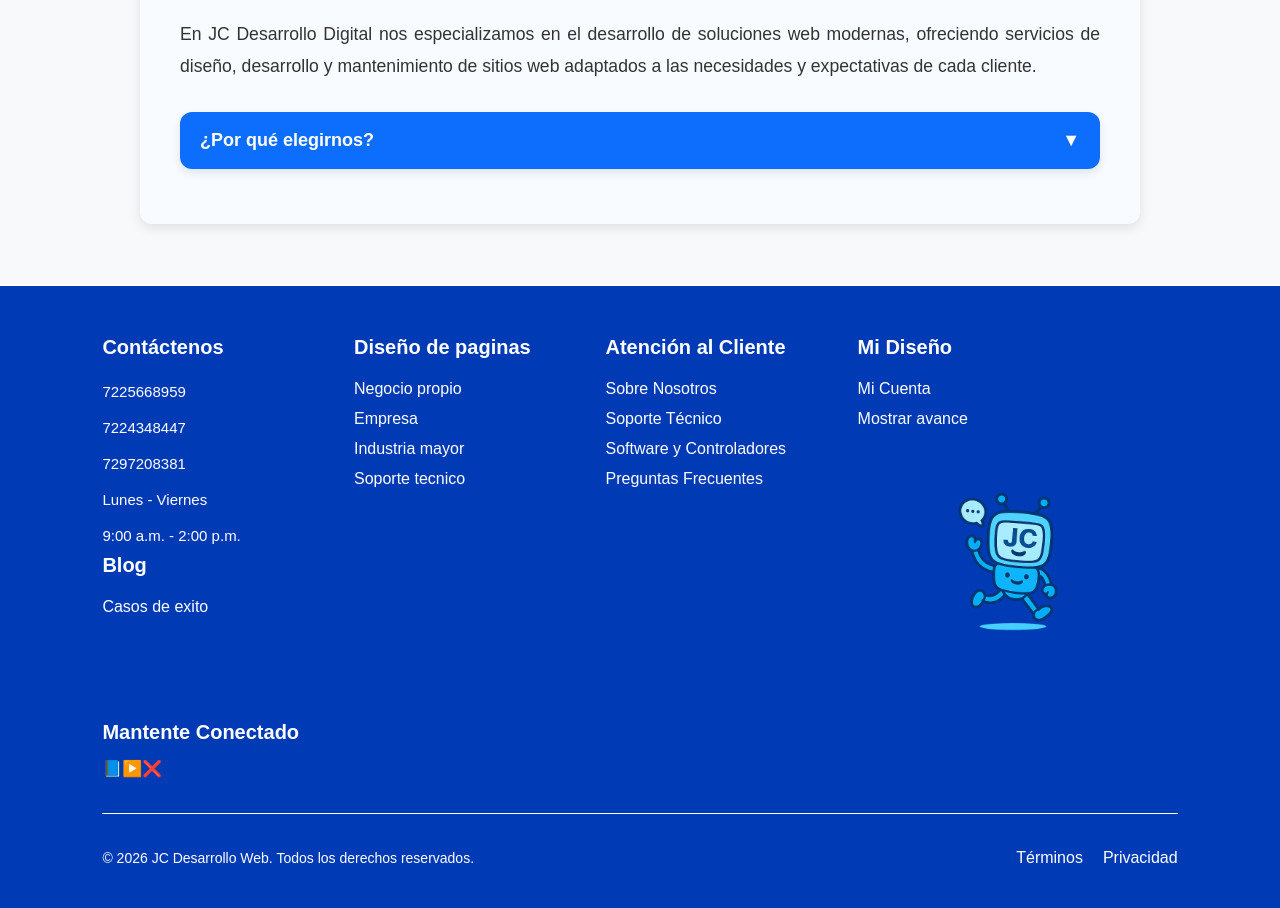
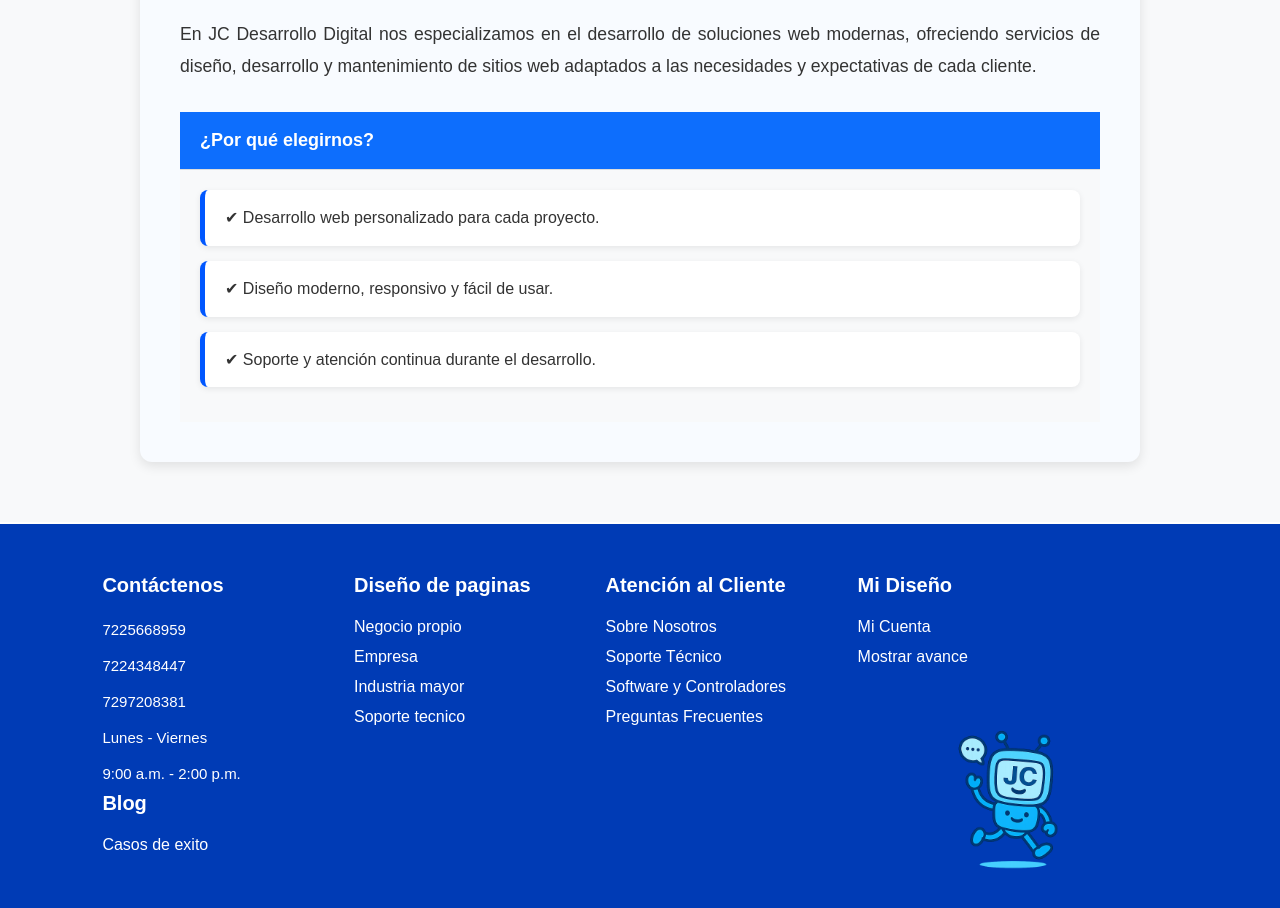
Before and after one commit to JC-Desarrollo-Digital/jc-app-web, a React (Vite) app: page / in a window 1280 px wide. Shown: the part 956-1864 px from the top of the page. Built offline with nearby package versions, Linux system fonts and the light colour scheme.

Commit message:
Se actualiza el componente AboutAccordion para que en escritoios y en moviles se muestre diferente

```diff
--- a/src/components/About/AboutAccordion.tsx
+++ b/src/components/About/AboutAccordion.tsx
@@ -1,4 +1,4 @@
-import { useState } from "react";
+import { useEffect, useState } from "react";
 import "./AboutAccordion.css";
 
 interface AboutAccordionProps {
@@ -10,26 +10,56 @@ export default function AboutAccordion({
   title,
   children,
 }: AboutAccordionProps) {
-  const [isOpen, setIsOpen] = useState(false);
+
+  const[isMobile, setIsMobile] = useState (window.innerWidth <= 768);
+
+  const[isOpen, setIsOpen] = useState (!isMobile);
+
+  useEffect(() => {
+
+    const handleResize = () => {
+      const mobile = window.innerWidth <= 768;
+
+      setIsMobile(mobile);
+
+      //En computadoras siempre abiertos
+      if(!mobile) {
+        setIsOpen(true);
+      }
+
+      //Al detectar el movil automaticamente se cierran
+      if(mobile) {
+        setIsOpen(false)
+      }
+    };
+
+    window.addEventListener("resize", handleResize);
+
+    return() => window.removeEventListener("resize", handleResize);
+
+  }, []);
 
   return (
-    <div className="about-accordion">
-      <button
-        className="accordion-header"
-        onClick={() => setIsOpen(!isOpen)}
-      >
+    <div className="About-accordion">
+      <button className="accordion-header"
+      onClick={() => isMobile && setIsOpen(!isOpen)}>
+
         <span>{title}</span>
 
-        <span className={isOpen ? "arrow open" : "arrow"}>
-          ▼
-        </span>
+        {isMobile && (
+          <span className={isOpen ? "arrow open" : "arrow"}>
+             ▼
+          </span>
+        )}
+
       </button>
 
-      {isOpen && (
+      {isOpen &&(
         <div className="accordion-content">
           {children}
         </div>
       )}
+
     </div>
-  );
+  )
 }
```
